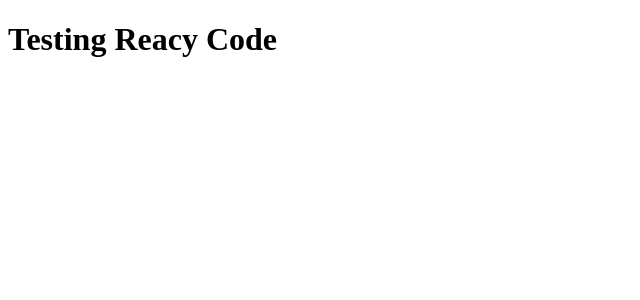
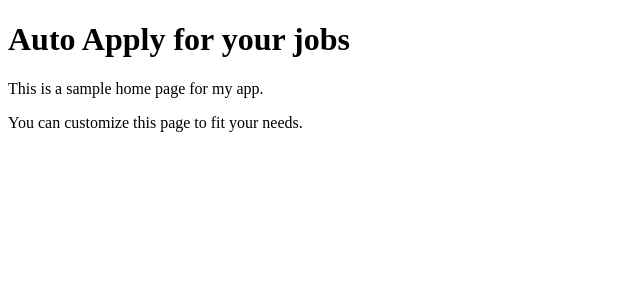
Before and after one commit to linyifan1024/auto-apply-jobs, a React app in the folder auto_apply/frontend/: page / in a window 1280 px wide. Shown: the top 300 px of the page, without its empty margins (0-640 px from the left). Built offline with nearby package versions, Linux system fonts and the light colour scheme; the HTML template or start-up script is replaced by a standard one.

Commit message:
create homepage

```diff
--- a/auto_apply/frontend/src/components/App.js
+++ b/auto_apply/frontend/src/components/App.js
@@ -8,8 +8,12 @@ export default class App extends Component {
 
   render() {
     return (
-      <div>
-        <h1>Testing Reacy Code</h1>
+      <div className="home-page">
+        <h1 className="home-page-title">Auto Apply for your jobs </h1>
+        <p className="home-page-text">This is a sample home page for my app.</p>
+        <p className="home-page-text">
+          You can customize this page to fit your needs.
+        </p>
       </div>
     );
   }
--- /dev/null
+++ b/auto_apply/frontend/static/css/index.css
@@ -0,0 +1,18 @@
+.home-page {
+  display: flex;
+  flex-direction: column;
+  align-items: center;
+  justify-content: center;
+  height: 100vh;
+  background-color: #f5f5f5;
+}
+
+.home-page-title {
+  font-size: 3rem;
+  margin-bottom: 2rem;
+}
+
+.home-page-text {
+  font-size: 1.5rem;
+  margin-bottom: 1rem;
+}
```
Also changed, not shown: auto_apply/frontend/static/frontend/main.js.
